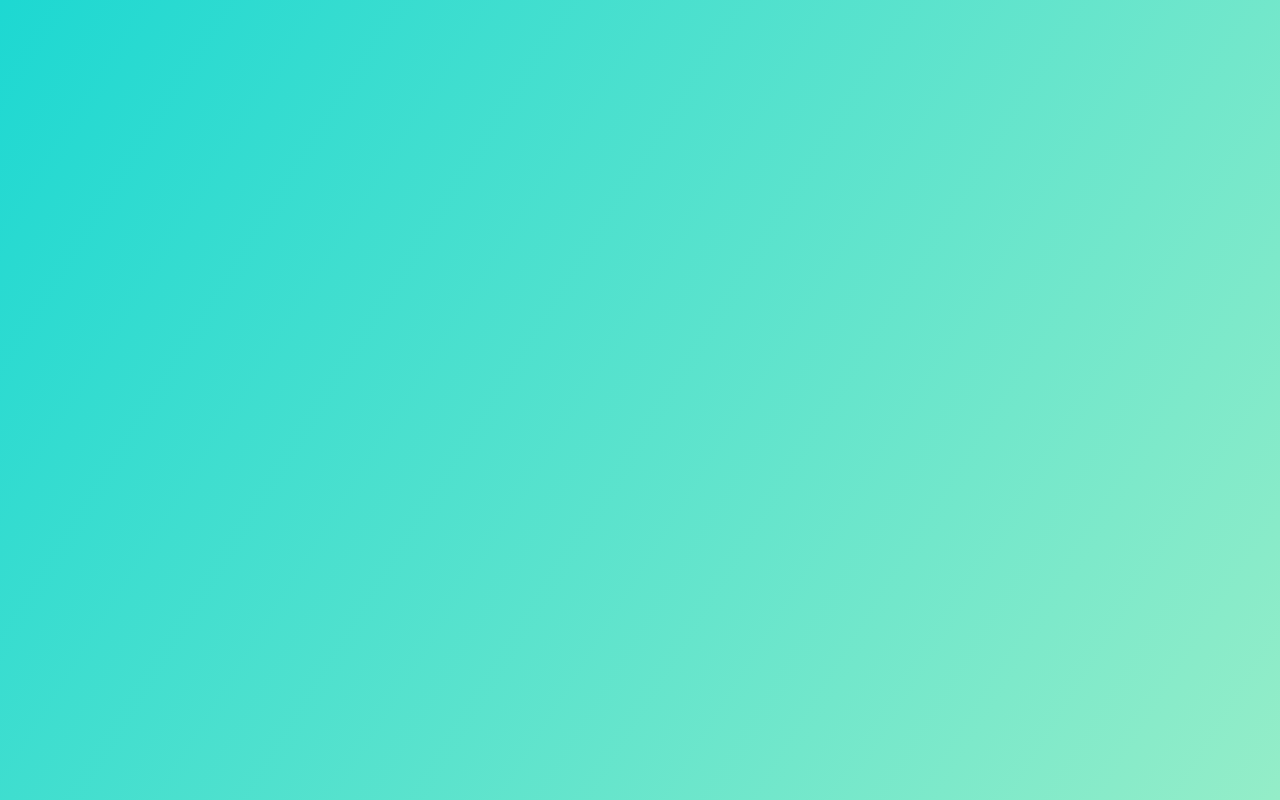
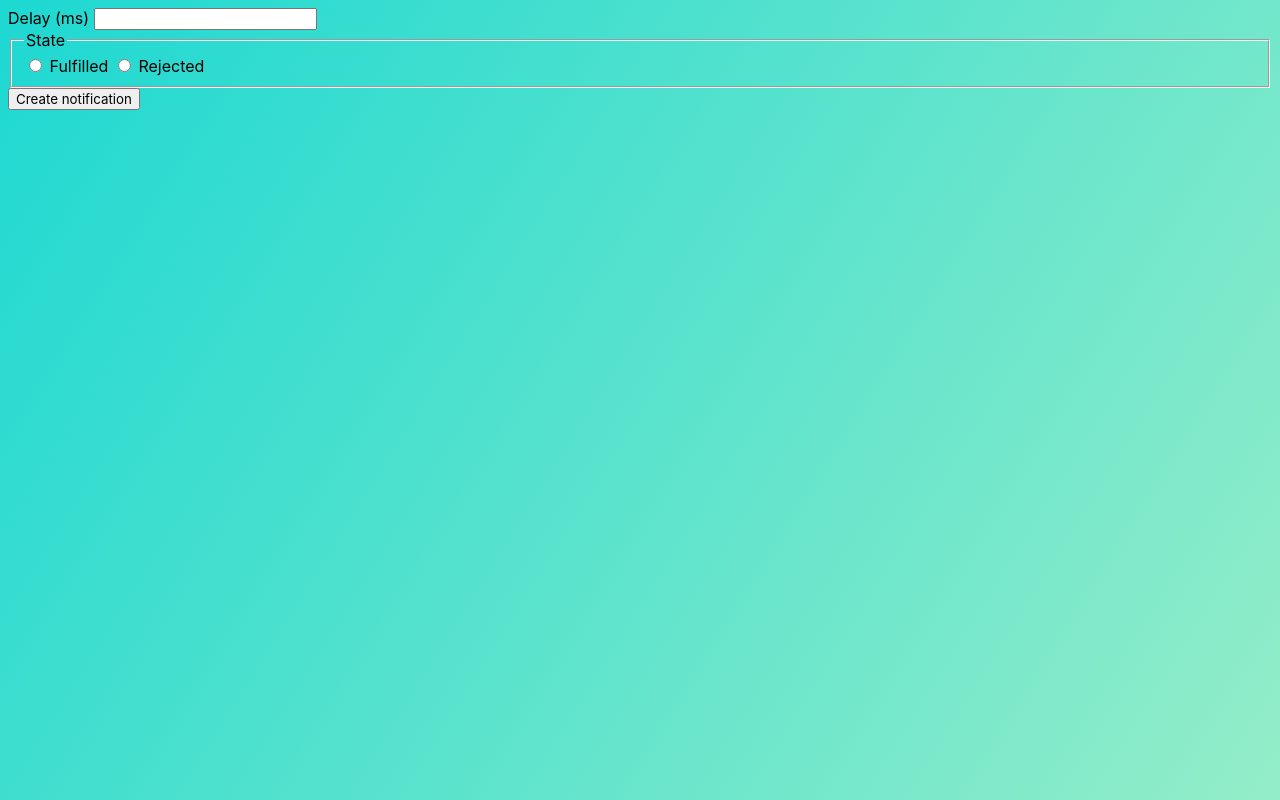
Before and after one commit to Shoni182/goit-js-hw-10, a plain HTML site: page 2-snackbar.html in a window 1280 px wide. Drawn offline with Linux system fonts and the light colour scheme.

Commit message:
Deploying to gh-pages from @ Shoni182/goit-js-hw-10@6d4f2fe2f54dd00d3f16ff0bfab8d046f033974e 🚀

```diff
--- a/2-snackbar.html
+++ b/2-snackbar.html
@@ -6,13 +6,36 @@
     <meta http-equiv="X-UA-Compatible" content="IE=edge" />
     <meta name="viewport" content="width=device-width, initial-scale=1.0" />
     <title>Snackbar</title>
-  <script type="module" crossorigin src="/goit-js-hw-10/assets/vendor-8AtNpez9.js"></script>
-  <script type="module" crossorigin src="/goit-js-hw-10/assets/main-SK7EwEbb.js"></script>
+  <script type="module" crossorigin src="/goit-js-hw-10/2-snackbar.js"></script>
+  <link rel="modulepreload" crossorigin href="/goit-js-hw-10/assets/vendor-8AtNpez9.js">
+  <link rel="modulepreload" crossorigin href="/goit-js-hw-10/assets/main-SK7EwEbb.js">
   <link rel="stylesheet" crossorigin href="/goit-js-hw-10/assets/main-DJhAoJgY.css">
 </head>
 
 <body>
     <canvas id="granim-canvas"></canvas>
+
+    <form class="form">
+        <label>
+            Delay (ms)
+            <input type="number" name="delay" required />
+        </label>
+
+        <fieldset>
+            <legend>State</legend>
+            <label>
+                <input type="radio" name="state" value="fulfilled" required />
+                Fulfilled
+            </label>
+            <label>
+                <input type="radio" name="state" value="rejected" required />
+                Rejected
+            </label>
+        </fieldset>
+
+        <button type="submit">Create notification</button>
+    </form>
+
 </body>
 
 </html>
--- /dev/null
+++ b/2-snackbar.js
@@ -0,0 +1,2 @@
+import"./assets/main-SK7EwEbb.js";import"./assets/vendor-8AtNpez9.js";refs={input:document.querySelector('label[name="delay"]'),radioFullfiled:document.querySelector('input[value="fulfilled"]'),radioRejected:document.querySelector('input[value="rejected"]')};
+//# sourceMappingURL=2-snackbar.js.map
```
Also changed, not shown: 1 other file.
